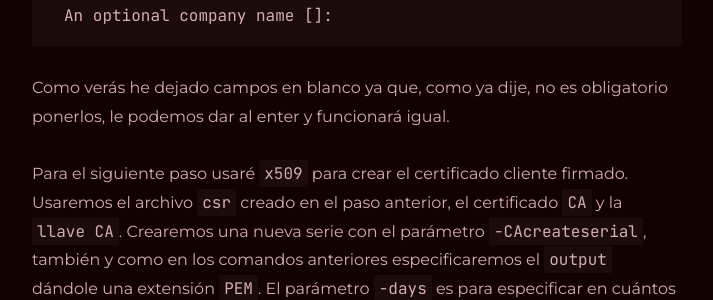
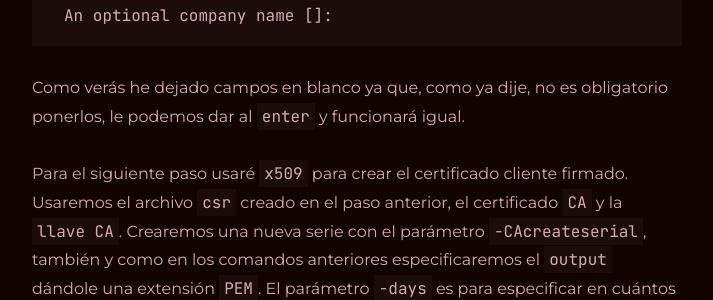
Before and after one commit to BlackCage/BlackCage.github.io, a Jekyll site: the page built from all_collections/_posts/2022-11-27-fortune-htb.md, in a window 1280 px wide and 900 px high, scrolled down 4492 px. Shown: the part 182-482 px from the top of the window, without its empty margins (283-996 px from the left). Built offline with Jekyll 4.4.1, drawn with Linux system fonts in a browser that asks for light colours.

````diff
--- a/all_collections/_posts/2022-11-27-fortune-htb.md
+++ b/all_collections/_posts/2022-11-27-fortune-htb.md
@@ -140,7 +140,7 @@ to be sent with your certificate request
 A challenge password []:
 An optional company name []:
 ```
-Como verás he dejado campos en blanco ya que, como ya dije, no es obligatorio ponerlos, le podemos dar al enter y funcionará igual.
+Como verás he dejado campos en blanco ya que, como ya dije, no es obligatorio ponerlos, le podemos dar al `enter` y funcionará igual.
 
 Para el siguiente paso usaré [`x509`](https://www.openssl.org/docs/man1.1.1/man1/x509.html) para crear el certificado cliente firmado. Usaremos el archivo `csr` creado en el paso anterior, el certificado `CA` y la `llave CA`. Crearemos una nueva serie con el parámetro `-CAcreateserial`, también y como en los comandos anteriores especificaremos el `output` dándole una extensión `PEM`. El parámetro `-days` es para especificar en cuántos días caducará el certificado, no hace falta poner tantos días, podemos poner 365.
 
````
